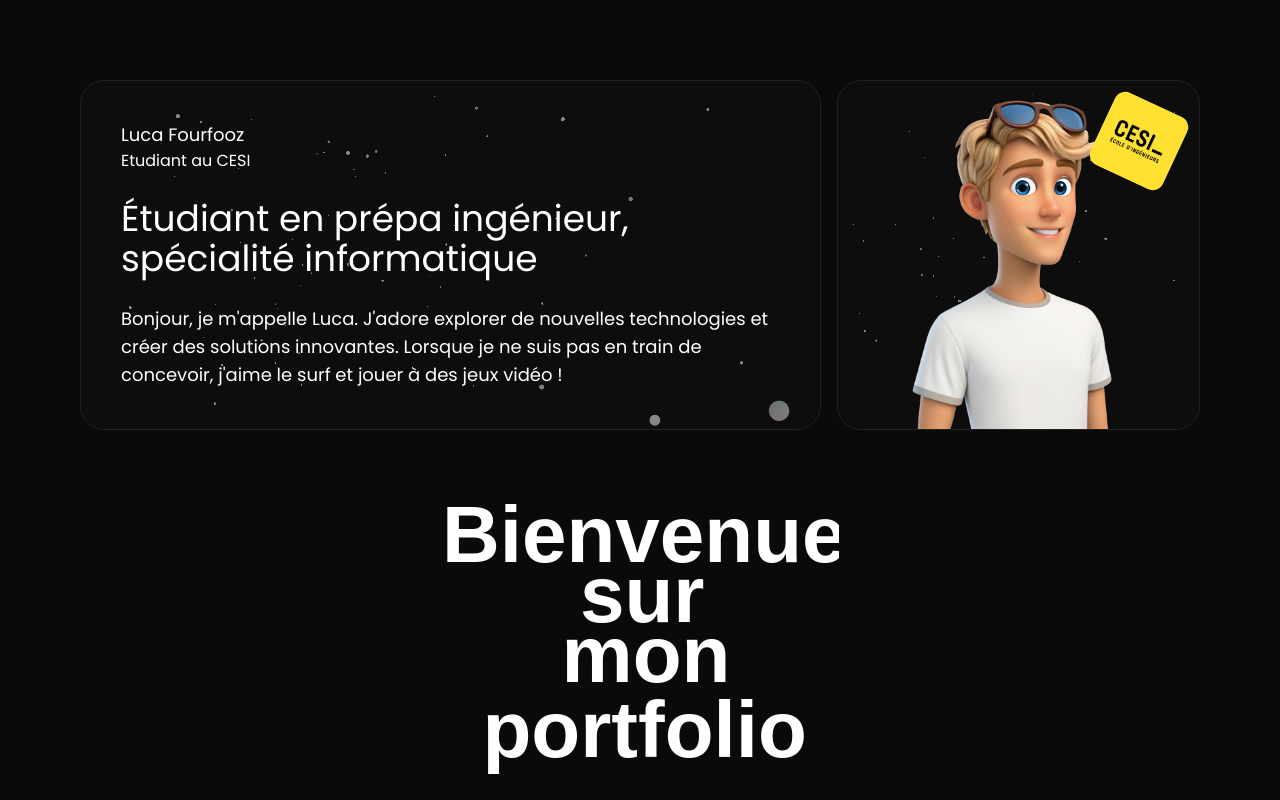
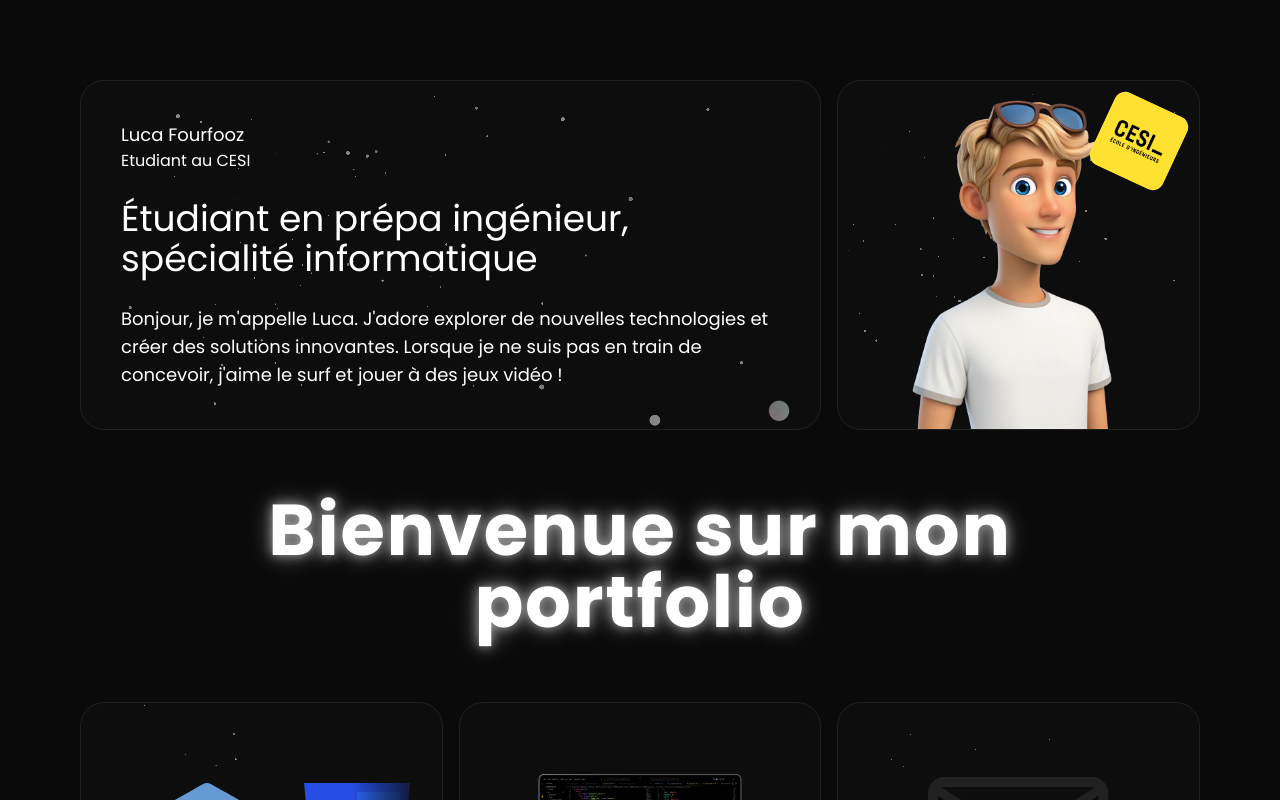
Before and after one commit to Lucacist/portfolio-react, a React (Vite) app: page / in a window 1280 px wide. Shown: the top 800 px of the page. Built offline with nearby package versions, Linux system fonts and the light colour scheme.

Commit message:
Revert to standard heading with glow effect while keeping improved padding

```diff
--- a/src/components/Hero.jsx
+++ b/src/components/Hero.jsx
@@ -1,7 +1,6 @@
 import React, { useState } from "react";
 import Particles from "./Particles";
 import TechScroller from "./TechScroller";
-import FuzzyText from "./FuzzyText";
 
 const Hero = () => {
   const [enableHover, setEnableHover] = useState(true);
@@ -76,18 +75,9 @@ const Hero = () => {
         </div>
 
         <div className="w-full h-full flex items-center justify-center relative z-10 top-0 left-0 p-8 sm:p-12 md:p-16">
-          <FuzzyText
-            baseIntensity={0.08}
-            hoverIntensity={0.15}
-            enableHover={enableHover}
-            fontSize="clamp(2.5rem, 12vw, 5rem)"
-            maxWidth="95vw"
-            textAlign="center"
-            fontWeight={700}
-            mobileOptimized={true}
-          >
+          <h1 className="text-[var(--couleur-texte)] text-4xl sm:text-5xl md:text-6xl lg:text-7xl font-bold tracking-wide text-glow">
             Bienvenue sur mon portfolio
-          </FuzzyText>
+          </h1>
         </div>
 
         {/* Deuxième ligne */}
```
